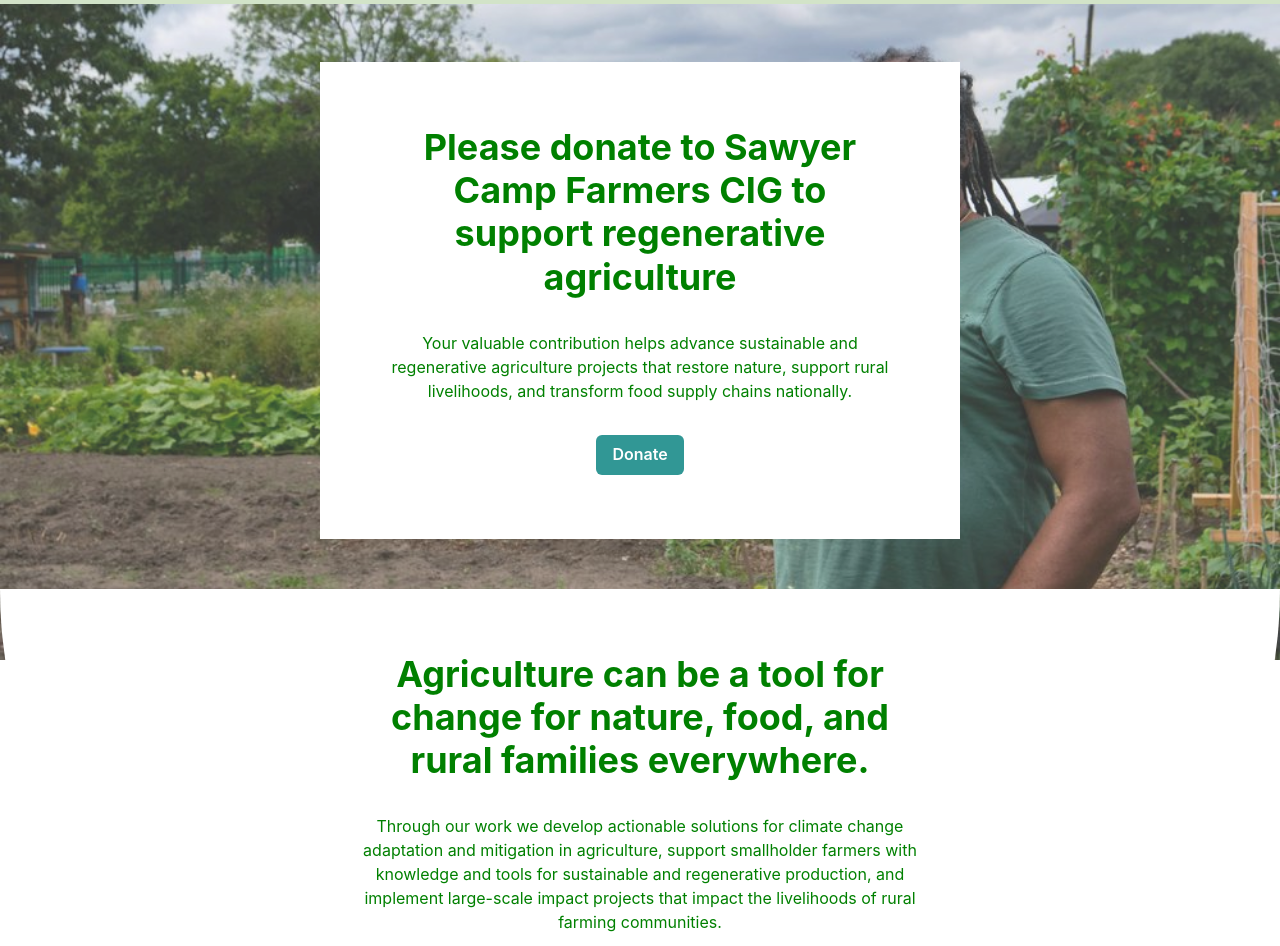
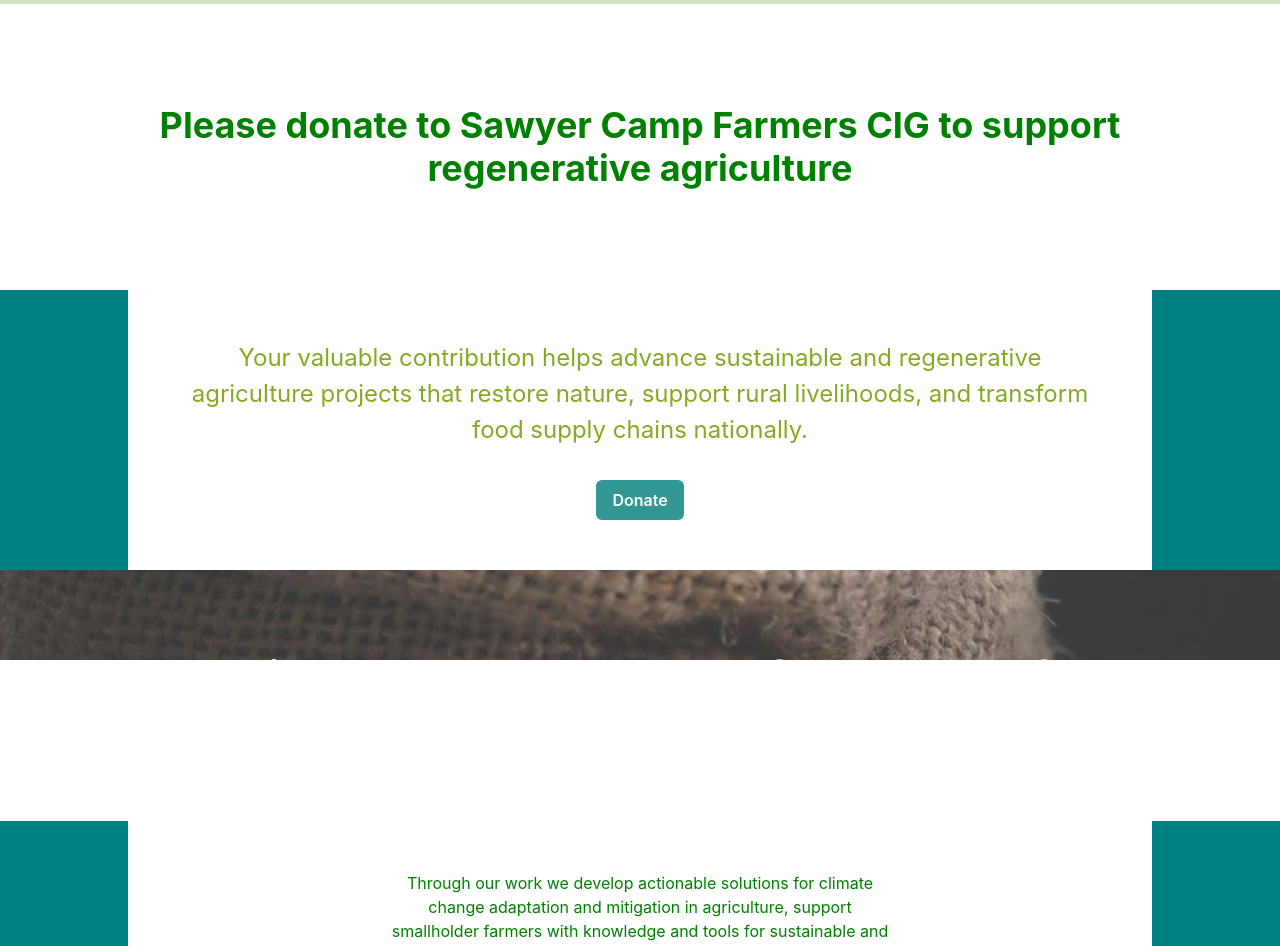
Before and after one commit to thomastepi/sawyer-camp, a React (Create React App) app: page /donate in a window 1280 px wide. Shown: the part 140-1086 px from the top of the page. Built offline with nearby package versions, Linux system fonts and the light colour scheme; no server answers; a web font is replaced by a local one.

Commit message:
social links

```diff
--- a/src/components/DonateLanding.js
+++ b/src/components/DonateLanding.js
@@ -1,5 +1,4 @@
 import React from "react";
-import SharedLayout from "./SharedLayout";
 import FixedBg from "./FixedBg";
 import { Link } from "react-router-dom";
 import {
@@ -9,31 +8,26 @@
   Button,
   Center,
   VStack,
-  useBreakpointValue,
+  //useBreakpointValue,
 } from "@chakra-ui/react";
-import img from "../assets/images/rasta-man.jpg";
+import img from "../assets/images/black-coffee.jpg";
 const DonateLanding = () => {
-  const isMobile = useBreakpointValue({ base: true, md: false });
+  //const isMobile = useBreakpointValue({ base: true, md: false });
   return (
-    <SharedLayout color="green">
+    <Box color="#87A922">
       <FixedBg image={img} />
-      <Box
-        w={isMobile ? "90%" : "50%"}
-        align="center"
-        p="4rem"
-        bg="white"
-        my="50px"
-      >
-        <Center>
-          <VStack spacing={8}>
-            <Heading>
+      <Box bg="white" w="100%" py="100px">
+        <Heading color="green" w="80%" m="0 auto" align="center">
           Please donate to Sawyer Camp Farmers CIG to support regenerative
           agriculture
         </Heading>
-            <Text>
+      </Box>
+      <Center bg="teal" mb="15px">
+        <VStack spacing={8} w="80%" bg="white" p="50px">
+          <Text align="center" fontSize="2xl">
             Your valuable contribution helps advance sustainable and
-              regenerative agriculture projects that restore nature, support
-              rural livelihoods, and transform food supply chains nationally.
+            regenerative agriculture projects that restore nature, support rural
+            livelihoods, and transform food supply chains nationally.
           </Text>
           <Button colorScheme="teal">
             <Link to="/paypal">Donate</Link>
@@ -41,7 +35,6 @@
         </VStack>
       </Center>
     </Box>
-    </SharedLayout>
   );
 };
 
--- a/src/components/DonateLayer.js
+++ b/src/components/DonateLayer.js
@@ -1,5 +1,4 @@
 import React from "react";
-import SharedLayout from "./SharedLayout";
 import { Link } from "react-router-dom";
 import {
   Heading,
@@ -7,42 +6,46 @@
   Text,
   Button,
   Center,
-  VStack,
   useBreakpointValue,
 } from "@chakra-ui/react";
 
 const DonateLayer = () => {
   const isMobile = useBreakpointValue({ base: true, md: false });
   return (
-    <SharedLayout color="green">
-      <Box
-        w="100%"
+    <Box color="green">
+      <Center>
+        <Heading
+          size="2xl"
+          w={isMobile ? "90%" : "80%"}
           align="center"
-        p="4rem"
-        bg="white"
-        mb="20px"
-        borderBottomRadius="full"
+          py="70px"
+          color="white"
         >
-        <Center>
-          <VStack spacing={8}>
-            <Heading w={isMobile ? "90%" : "50%"}>
           Agriculture can be a tool for change for nature, food, and rural
           families everywhere.
         </Heading>
-            <Text w={isMobile ? "90%" : "50%"}>
+      </Center>
+      <Box w="100%" align="center" bg="teal">
+        <Center w="80%" bg="white" py="50px">
+          <Box>
+            <Text fontSize='md' w={isMobile ? "90%" : "50%"}>
               Through our work we develop actionable solutions for climate
               change adaptation and mitigation in agriculture, support
               smallholder farmers with knowledge and tools for sustainable and
               regenerative production, and implement large-scale impact projects
               that impact the livelihoods of rural farming communities.
             </Text>
+          </Box>
+        </Center>
+      </Box>
+      <Center w="100%">
+        <Center pb="60px" w="40%" bg="white">
           <Button colorScheme="teal">
             <Link to="/paypal">Support Our Work</Link>
           </Button>
-          </VStack>
+        </Center>
       </Center>
     </Box>
-    </SharedLayout>
   );
 };
 
--- a/src/components/Footer.js
+++ b/src/components/Footer.js
@@ -28,10 +28,18 @@
           <Center>
             <VStack align="left">
               <HStack spacing={4}>
-                <ChakraLink>
+                <ChakraLink
+                  href="https://linkedin.com/in/thomastepi"
+                  target="_blank"
+                  rel="noopener noreferrer"
+                >
                   <FontAwesomeIcon icon={faLinkedin} />
                 </ChakraLink>
-                <ChakraLink>
+                <ChakraLink
+                  href="https://twitter.com/tomtepi"
+                  target="_blank"
+                  rel="noopener noreferrer"
+                >
                   <FontAwesomeIcon icon={faTwitter} />
                 </ChakraLink>
               </HStack>
--- a/src/components/Header.js
+++ b/src/components/Header.js
@@ -21,10 +21,18 @@
       <Center bg="#EEEEEE" color="green" height="3rem">
         <Flex width="90%" justify="space-between" h="inherit">
           <HStack spacing={6}>
-            <ChakraLink>
+            <ChakraLink
+              href="https://linkedin.com/in/thomastepi"
+              target="_blank"
+              rel="noopener noreferrer"
+            >
               <FontAwesomeIcon color="green" icon={faLinkedin} size="2x" />
             </ChakraLink>
-            <ChakraLink>
+            <ChakraLink
+              href="https://twitter.com/tomtepi"
+              target="_blank"
+              rel="noopener noreferrer"
+            >
               <FontAwesomeIcon color="green" icon={faTwitter} size="2x" />
             </ChakraLink>
           </HStack>
```
Also changed, not shown: src/assets/images/black-coffee.jpg (added). Lines whose indentation alone changed are shown as unchanged.
